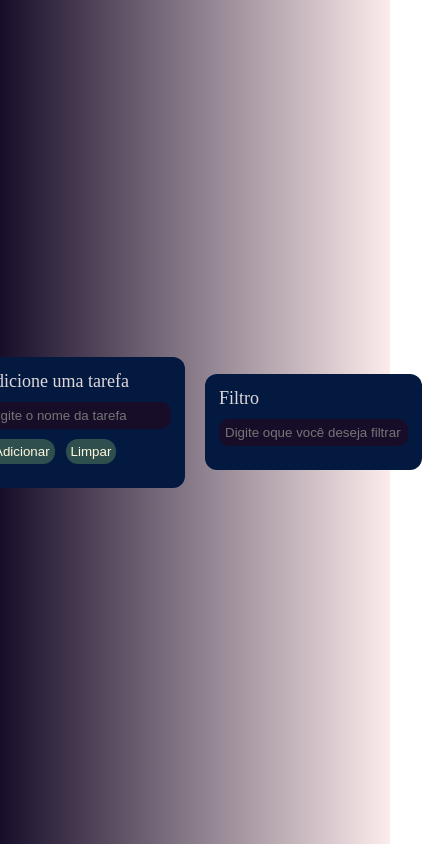
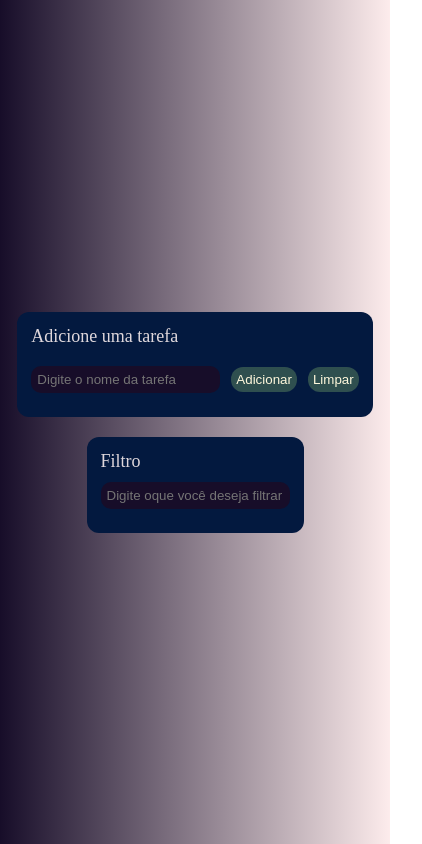
Before and after one commit to Livedriven/To-Do-List-simples, a plain HTML site: page index.html in a window 390 px wide. Shown: the whole page, 422 px wide, since content can reach past the window. Drawn offline with Linux system fonts and the light colour scheme.

Commit message:
Update style.css

```diff
--- a/css/style.css
+++ b/css/style.css
@@ -60,3 +60,9 @@ li{
     text-decoration: line-through;
     color: rgb(155, 148, 148);
 }
+
+@media(max-width:500px){
+    main{
+        flex-direction: column;
+    }
+}
```
